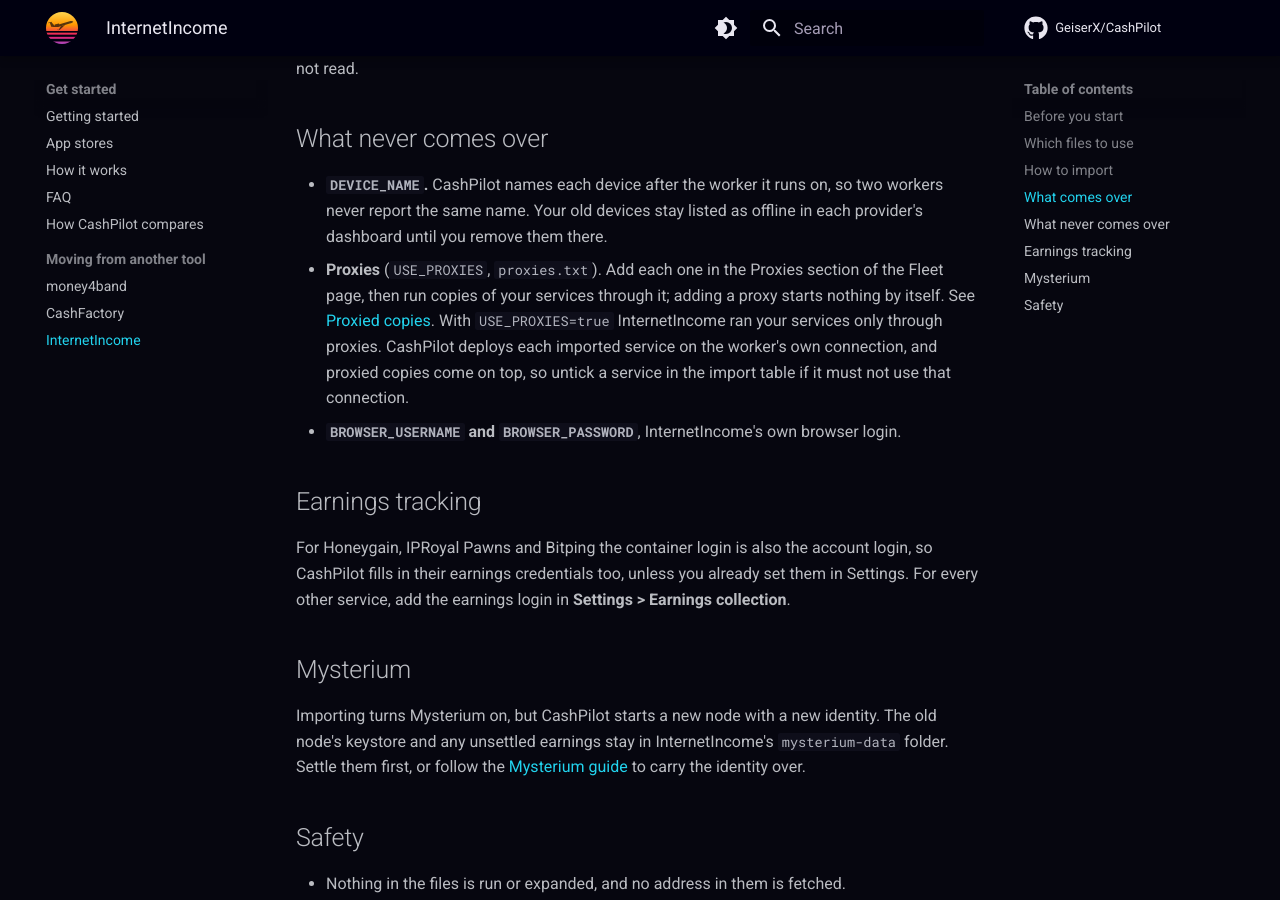
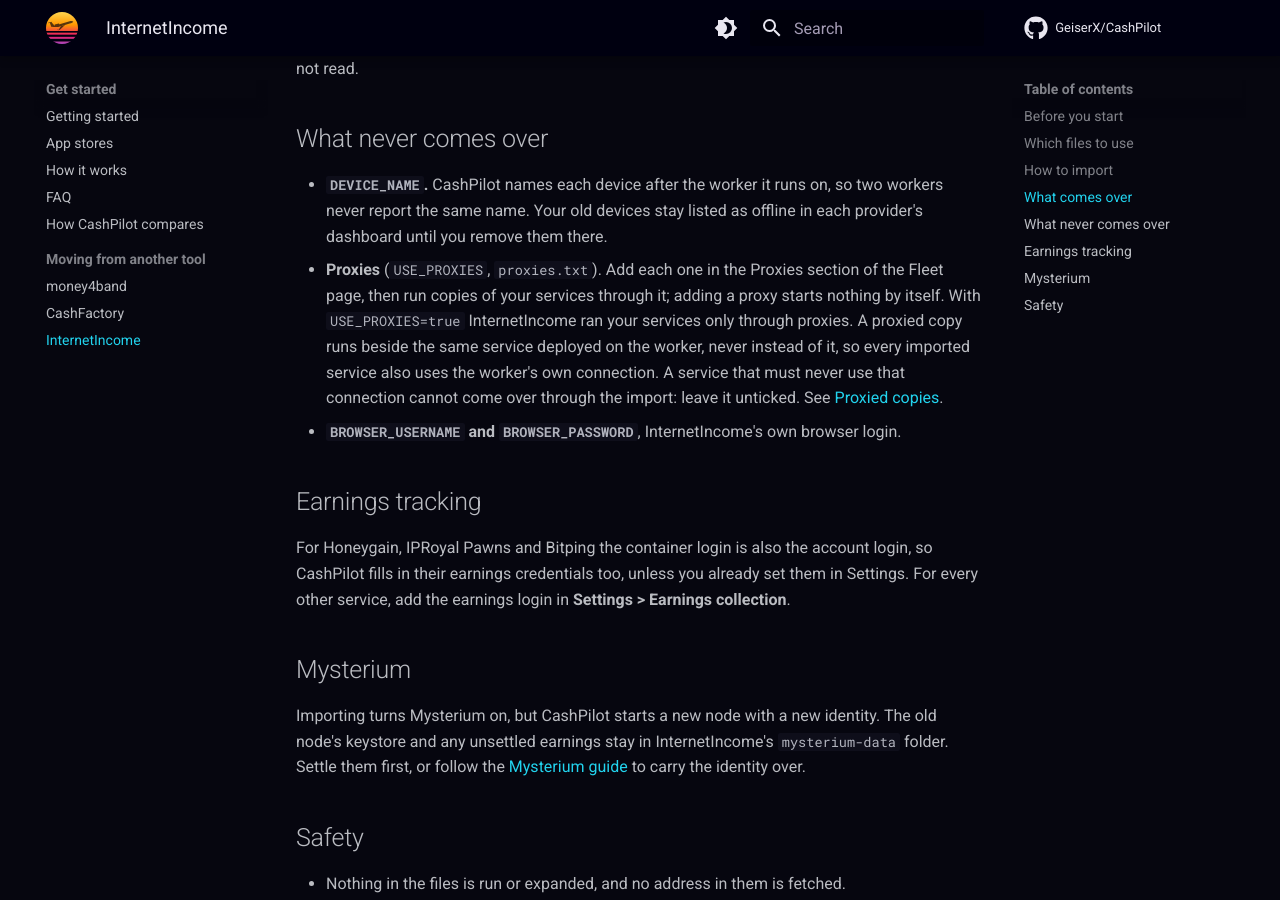
Before and after one commit to GeiserX/CashPilot, an MkDocs documentation site: the page built from docs/migrate/internetincome.md, in a window 1280 px wide and 900 px high, scrolled down 2567 px. Built offline with MkDocs 1.6.1 and Material for MkDocs 9.7.7, drawn with Linux system fonts in a browser that asks for light colours; comment, search, counter and statistics services are not loaded.

Commit message:
fix(import): say that every imported service also uses this machine's own connection, proxied copies or not

```diff
--- a/docs/migrate/internetincome.md
+++ b/docs/migrate/internetincome.md
@@ -92,12 +92,13 @@
   two workers never report the same name. Your old devices stay listed as
   offline in each provider's dashboard until you remove them there.
 - **Proxies** (`USE_PROXIES`, `proxies.txt`). Add each one in the Proxies
-  section of the Fleet page, then run copies of your services through it;
-  adding a proxy starts nothing by itself. See [Proxied copies](../proxies.md).
-  With `USE_PROXIES=true` InternetIncome ran your services only through
-  proxies. CashPilot deploys each imported service on the worker's own
-  connection, and proxied copies come on top, so untick a service in the
-  import table if it must not use that connection.
+  section of the Fleet page, then run copies of your services through it; adding
+  a proxy starts nothing by itself. With `USE_PROXIES=true` InternetIncome ran
+  your services only through proxies. A proxied copy runs beside the same
+  service deployed on the worker, never instead of it, so every imported service
+  also uses the worker's own connection. A service that must never use that
+  connection cannot come over through the import: leave it unticked. See
+  [Proxied copies](../proxies.md).
 - **`BROWSER_USERNAME` and `BROWSER_PASSWORD`**, InternetIncome's own browser
   login.
 
```
Also changed, not shown: docs/migrate/money4band.md (+4 -0 lines), 2 other files.
